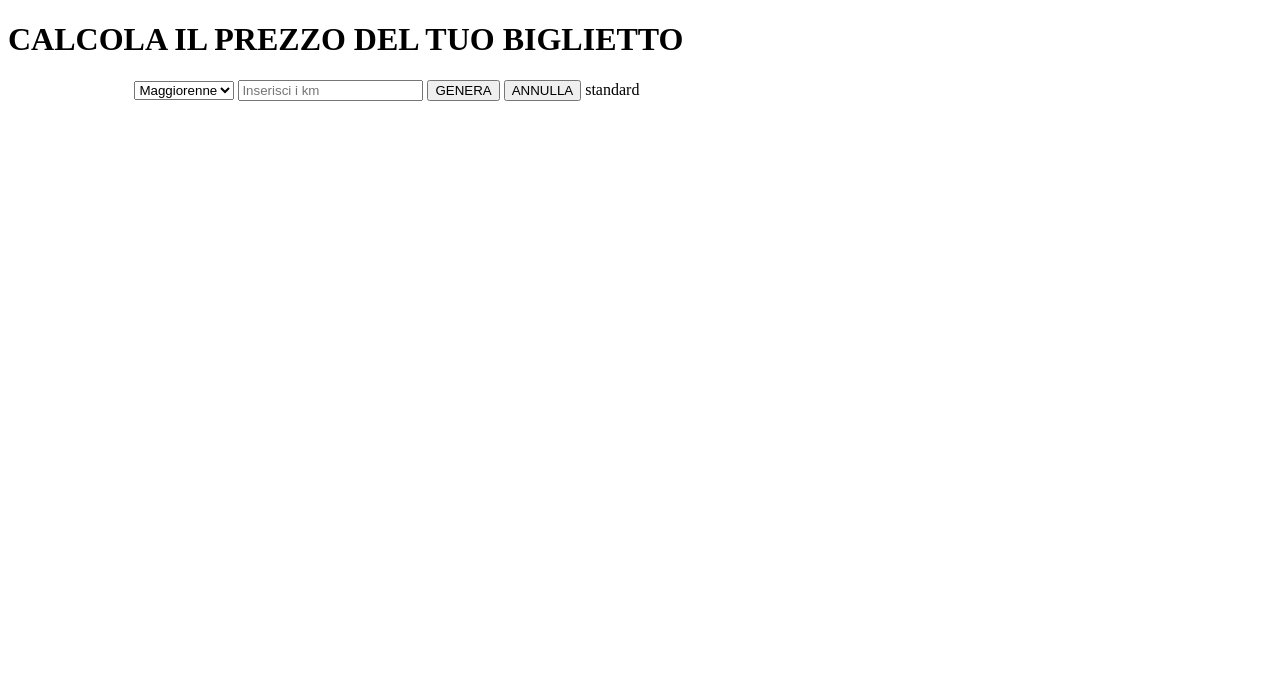
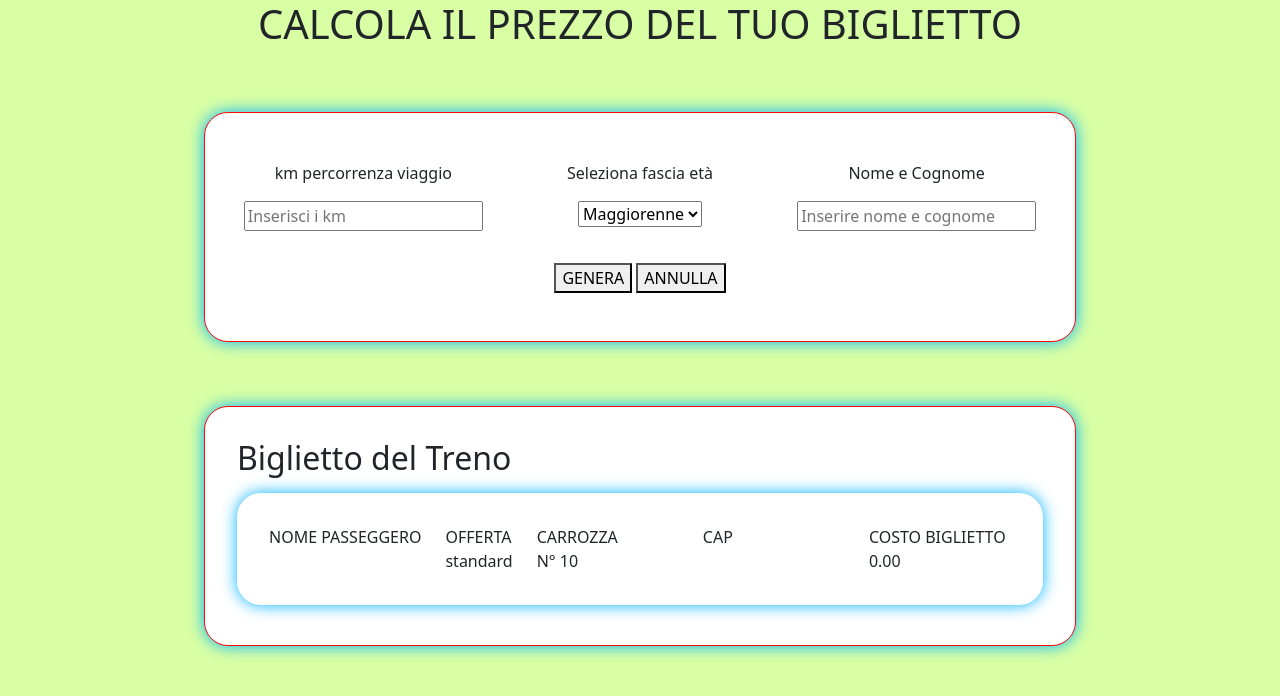
Before and after one commit to Richter96/js-biglietto-treno-form, a plain HTML site: page index.html in a window 1280 px wide. Both pictures are taken after a click on the button "GENERA". Drawn offline with nearby package versions, Linux system fonts and the light colour scheme.

Commit message:
add biglietto

```diff
--- a/asset/css/style.css
+++ b/asset/css/style.css
@@ -2,3 +2,18 @@
     width: 80%;
     margin: auto;
 }
+body{
+    background-color: rgb(216, 255, 164);
+}
+.card {
+    border: 1px solid rgb(255, 7, 7);
+    border-radius: 1.5rem;
+    box-shadow: 0 0 1rem rgb(0, 177, 253);
+    padding: 2rem;
+    margin: 4rem;
+    background-color: white;
+}
+
+header {
+    text-align: center;
+}
--- a/asset/js/main.js
+++ b/asset/js/main.js
@@ -18,12 +18,16 @@ Sulla base di queste informazioni dovrà calcolare il prezzo totale del viaggio,
 // division
 // modulus
 
-const generateBtn = document.getElementById("generate")
-console.log (generateBtn)
+
+
 
 // prende i dati dell'inputbox tramite il bottone
 const btnGenera = document.getElementById("generate")
-btnGenera.addEventListener('click',function(){
+
+const cabClass = document.querySelector('.cab').classList
+    cabClass.add("flex-column")
+
+btnGenera.addEventListener('click', function () {
 
     const userAge = (document.getElementById('age').value)
     const kmTravel = Number(document.getElementById('TravelKm').value)
@@ -34,16 +38,15 @@ btnGenera.addEventListener('click',function(){
     const priceTiket = kmTravel * 0.21
     console.log(priceTiket)
 
-
     let discountPrice = priceTiket;
 
     let tiketTipe = 'standard'
 
-    // va applicato uno sconto del 20% per i minorenni
-    if (userAge == 'minorenne' ) {
+    // va applicato uno sconto del 20% per i minorenni e tipo di biglietto ridotto
+    if (userAge == 'minorenne') {
         discountPrice = priceTiket * 0.8
         tiketTipe = 'ridotto'
-    // va applicato uno sconto del 40% per gli over 65.
+        // va applicato uno sconto del 40% per gli over 65 e tipo di biglietto ridotto
     } else if (userAge == 'over') {
         discountPrice = priceTiket * 0.6
         tiketTipe = 'ridotto'
@@ -51,10 +54,28 @@ btnGenera.addEventListener('click',function(){
         discountPrice = priceTiket
     };
 
+    // stampare il tipo di biglietto
     document.getElementById('type_tiket').innerHTML = tiketTipe
+
     // stampare il prezzo in forma decimale.
     const endPrice = discountPrice.toFixed(2);
     console.log(endPrice);
+
+    const userName = document.getElementById("user_name").value
+    console.log(userName);
+
+    document.getElementById('name_passenger').innerHTML = userName
+
+    const numberCab = Number(Math.floor((Math.random() * 10) + 1))
+    document.getElementById('cab_number').innerHTML = ` N° ${numberCab}`
+
+    document.getElementById("price_tiket").innerHTML = endPrice
+
+    const capNumber = Math.floor(Math.random()*90000) + 10000;
+    console.log(capNumber)
+    document.getElementById("number_cup").innerHTML = capNumber
+
+
 
 
 })
--- a/index.html
+++ b/index.html
@@ -1,35 +1,88 @@
 <!DOCTYPE html>
 <html lang="en">
+
 <head>
     <meta charset="UTF-8">
     <meta http-equiv="X-UA-Compatible" content="IE=edge">
     <meta name="viewport" content="width=device-width, initial-scale=1.0">
+    <link href="https://cdn.jsdelivr.net/npm/bootstrap@5.2.3/dist/css/bootstrap.min.css" rel="stylesheet"
+          integrity="sha384-rbsA2VBKQhggwzxH7pPCaAqO46MgnOM80zW1RWuH61DGLwZJEdK2Kadq2F9CUG65" crossorigin="anonymous">
     <link rel="stylesheet" href="./asset/css/style.css">
     <title>Document</title>
 </head>
+
 <body>
     <header>
         <h1>CALCOLA IL PREZZO DEL TUO BIGLIETTO</h1>
     </header>
     <main>
         <div class="container">
-        <select name="cars" id="age">
+            <div class="card">
+                <div class="row text-center">
+                    <div class="col-4 py-3">
+                        <p>km percorrenza viaggio</p>
+                        <input type="text" placeholder="Inserisci i km" id="TravelKm">
+                    </div>
+                    <div class="col-4 py-3">
+                        <p>Seleziona fascia età</p>
+                        <select id="age">
                             <option value="maggiorenne">Maggiorenne</option>
                             <option value="minorenne">Minorenne</option>
                             <option value="over">Over 60</option>
                         </select>
-        <input type="text" placeholder="Inserisci i km" id="TravelKm">
+                    </div>
+                    <div class="col-4 py-3">
+                        <p>Nome e Cognome</p>
+                        <input type="text" id="user_name" placeholder="Inserire nome e cognome">
+                    </div>
+                    <div class="col-12 py-3">
                         <button id="generate">GENERA</button>
                         <button id="reset">ANNULLA</button>
+                    </div>
+
+                </div>
+
+            </div>
+            <div class="card">
+                <h2>Biglietto del Treno</h2>
+                <div class="card m-0 my-2 border-0">
+                    <div class="row">
+                        <div class="col-auto d-flex flex-column">
+                            <span>NOME PASSEGGERO</span>
+                            <span id="name_passenger"></span>
+                        </div>
+                        <div class="col-auto d-flex flex-column">
+                            <span>OFFERTA</span>
+                            <span id="type_tiket"></span>
+                        </div>
+                        <div class="col cab d-flex">
+                            <span>CARROZZA</span>
+                            <span id="cab_number"></span>
+                        </div>
+                        <div class="col d-flex flex-column">
+                            <span>CAP</span>
+                            <span id="number_cap"></span>
+                        </div>
+                        <div class="col d-flex flex-column">
+                            <span>COSTO BIGLIETTO</span>
+                            <span id="price_tiket"></span>
+
+                        </div>
+
+                    </div>
+                </div>
+            </div>
+
+        </div>
 
 
-
-        <span id="type_tiket"></span>
-    </div>
     </main>
 
-    <h1 id="price_tiket"></h1>
 
     <script src="./asset/js/main.js"></script>
+    <script src="https://cdn.jsdelivr.net/npm/bootstrap@5.2.3/dist/js/bootstrap.bundle.min.js"
+            integrity="sha384-kenU1KFdBIe4zVF0s0G1M5b4hcpxyD9F7jL+jjXkk+Q2h455rYXK/7HAuoJl+0I4"
+            crossorigin="anonymous"></script>
 </body>
+
 </html>
```
Lines whose indentation alone changed are shown as unchanged.
